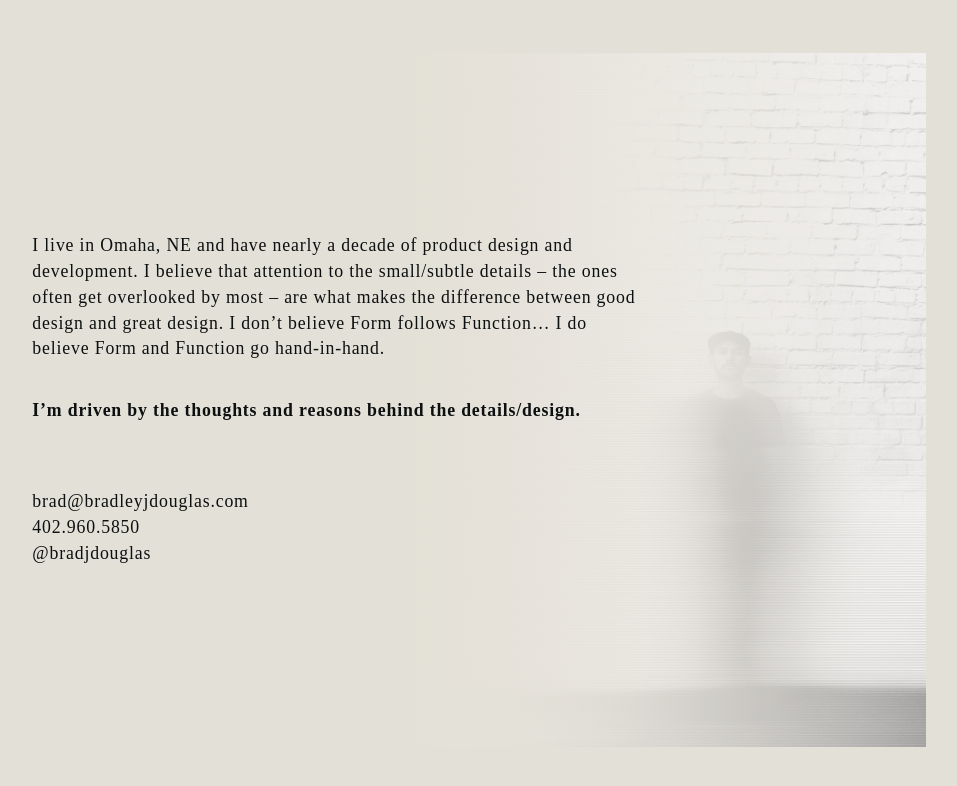
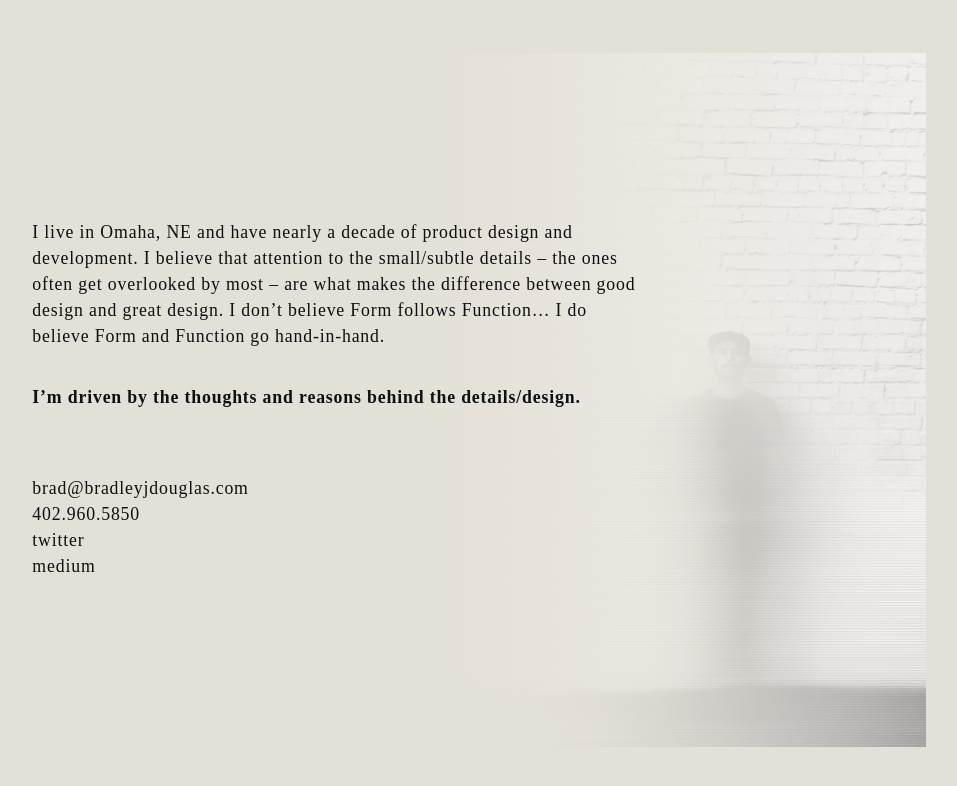
Before and after one commit to bradleyDouglas/site, a Gatsby site: page /about in a window 1280 px wide. Shown: the whole page, without its empty margins (161-1118 px from the left). Built offline with nearby package versions, Linux system fonts and the light colour scheme; Gatsby itself is replaced by a stand-in of ours.

Commit message:
added medium link

```diff
--- a/src/pages/about.js
+++ b/src/pages/about.js
@@ -100,7 +100,13 @@ const AboutPage = () => {
                                         target="_blank"
                                         href="https://twitter.com/bradjdouglas"
                                     >
-                                        @bradjdouglas
+                                        twitter
+                                    </a>
+                                    <a
+                                        target="_blank"
+                                        href="https://medium.com/@bradjdouglas"
+                                    >
+                                        medium
                                     </a>
                                 </p>
                             </div>
```
Also changed, not shown: 1 other file.
